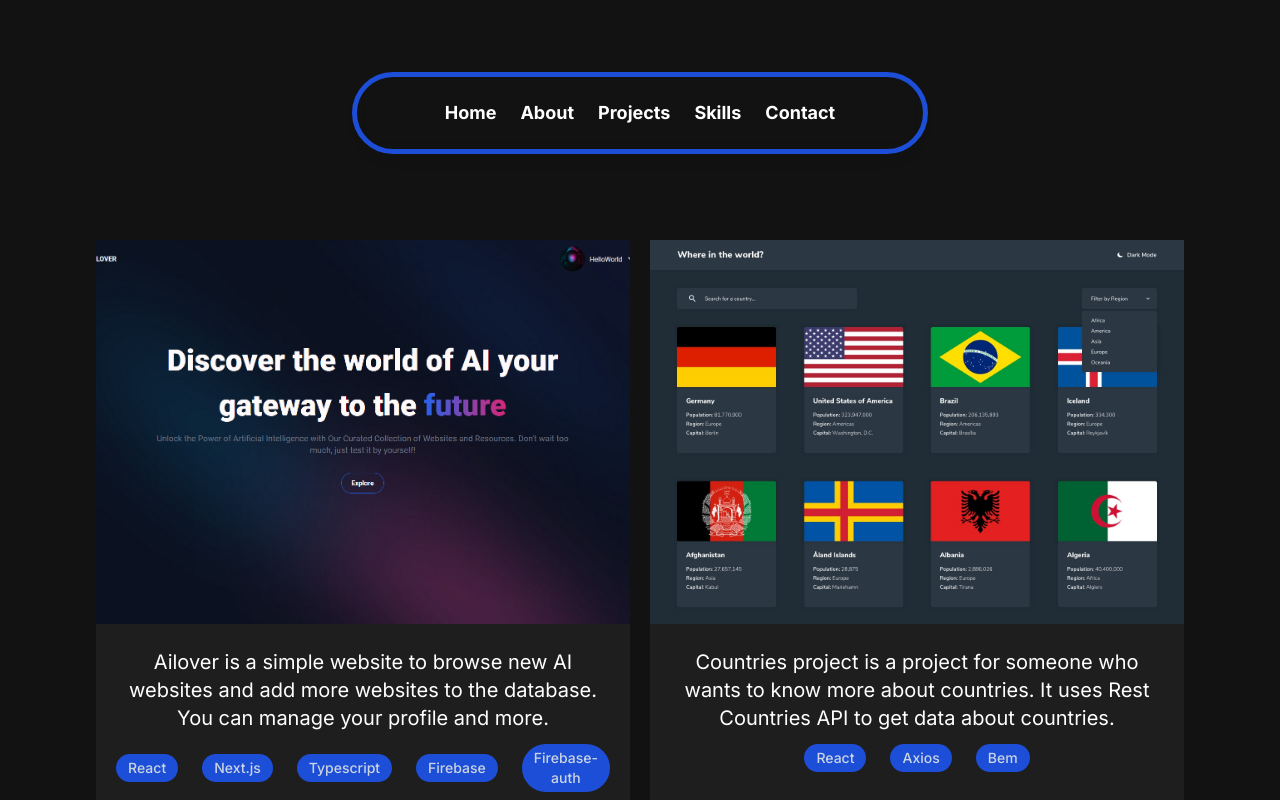
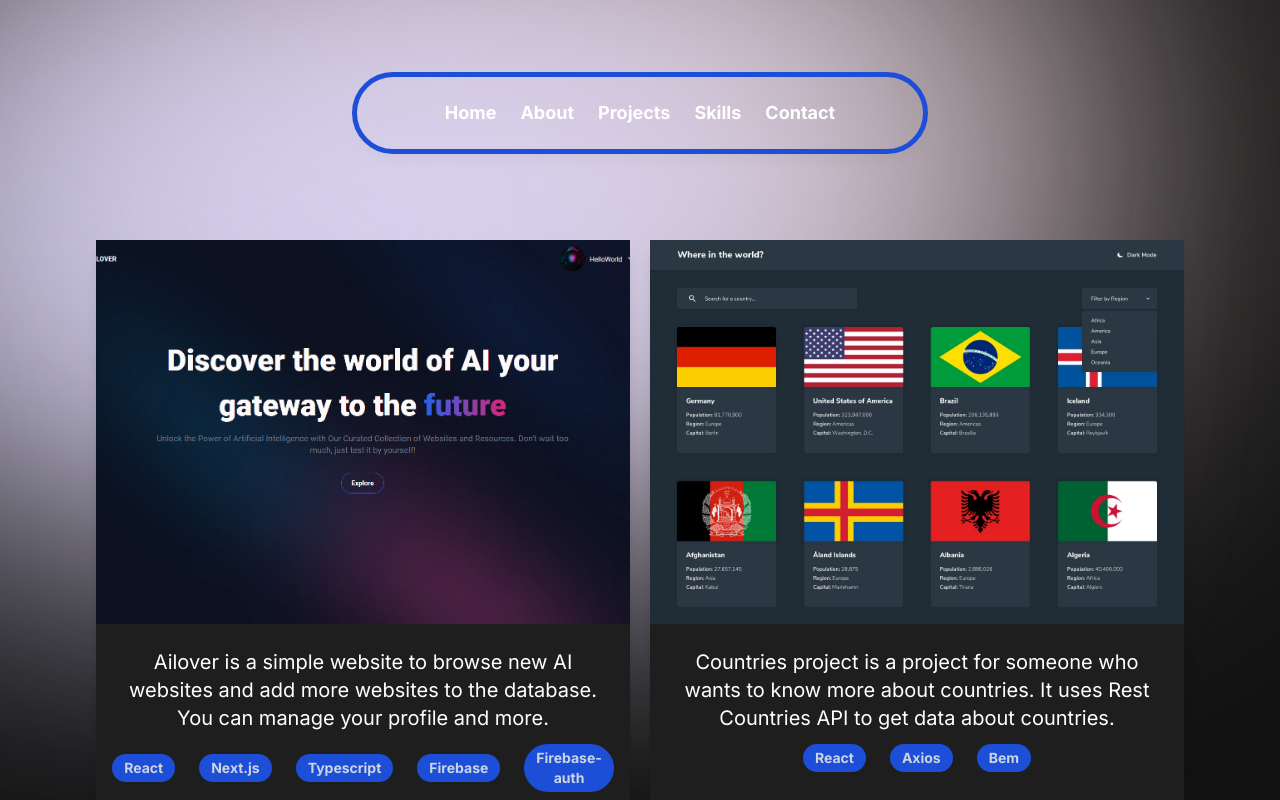
Before and after one commit to Peterr181/peterr181.github.io, a Next.js app: page /projects in a window 1280 px wide. Shown: the top 800 px of the page. Built offline with nearby package versions, Linux system fonts and the light colour scheme.

Commit message:
added shadows and bg color

```diff
--- a/app/about/page.tsx
+++ b/app/about/page.tsx
@@ -52,7 +52,7 @@ const Page = () => {
                 </button>
               </div>
             </div>
-            <div className="flex justify-center">
+            <div className="flex justify-center shadow-lg">
               <Image
                 src={myImage}
                 alt="Peter face image"
@@ -62,7 +62,7 @@ const Page = () => {
             </div>
             <div className="lg:hidden flex justify-center">
               <button
-                className="get-to-know-button p-3 bg-[#1d4ed8] text-white font-bold rounded flex justify-center align-center gap-3 animated-button lg:text-base text-sm sm:mt-10 "
+                className="get-to-know-button p-3 bg-[#1d4ed8] text-white font-bold rounded flex justify-center align-center gap-3 animated-button lg:text-base text-sm sm:mt-10  shadow-lg"
                 onClick={() => setShowModal(true)}
               >
                 See employment history
@@ -84,27 +84,27 @@ const Page = () => {
           </p>
           <div className="flex flex-col  lg:flex-row gap-3 mt-3 mb-3 justify-center items-center">
             <div className="flex items-center rounded-full bg-[#1d4ed8] px-3 py-1 text-xs font-medium leading-5 text-white">
-              <p className="relative  inline-flex items-center text-sm font-medium text-slate-300 hover:text-violet cursor-pointer focus-visible:text-[#1d4ed8]">
+              <p className="relative  inline-flex items-center text-sm text-slate-300 hover:text-violet cursor-pointer focus-visible:text-[#1d4ed8] font-bold">
                 React
               </p>
             </div>
             <div className="flex items-center rounded-full bg-[#1d4ed8] px-3 py-1 text-xs font-medium leading-5 text-white">
-              <p className="relative  inline-flex items-center text-sm font-medium text-slate-300 hover:text-violet cursor-pointer focus-visible:text-[#1d4ed8]">
+              <p className="relative  inline-flex items-center text-sm text-slate-300 hover:text-violet cursor-pointer focus-visible:text-[#1d4ed8] font-bold">
                 Next.js
               </p>
             </div>
             <div className="flex items-center rounded-full bg-[#1d4ed8] px-3 py-1 text-xs font-medium leading-5 text-white">
-              <p className="relative  inline-flex items-center text-sm font-medium text-slate-300 hover:text-violet cursor-pointer focus-visible:text-[#1d4ed8]">
+              <p className="relative  inline-flex items-center text-sm  text-slate-300 hover:text-violet cursor-pointer focus-visible:text-[#1d4ed8] font-bold">
                 SCSS
               </p>
             </div>
             <div className="flex items-center rounded-full bg-[#1d4ed8] px-3 py-1 text-xs font-medium leading-5 text-white">
-              <p className="relative  inline-flex items-center text-sm font-medium text-slate-300 hover:text-violet cursor-pointer focus-visible:text-[#1d4ed8]">
+              <p className="relative  inline-flex items-center text-sm  text-slate-300 hover:text-violet cursor-pointer focus-visible:text-[#1d4ed8] font-bold">
                 Figma
               </p>
             </div>
             <div className="flex items-center rounded-full bg-[#1d4ed8] px-3 py-1 text-xs font-medium leading-5 text-white">
-              <p className="relative  inline-flex items-center text-sm font-medium text-slate-300 hover:text-violet cursor-pointer focus-visible:text-[#1d4ed8]">
+              <p className="relative  inline-flex items-center text-sm  text-slate-300 hover:text-violet cursor-pointer focus-visible:text-[#1d4ed8] font-bold">
                 SCRUM
               </p>
             </div>
--- a/app/globals.css
+++ b/app/globals.css
@@ -202,6 +202,8 @@ body {
   border-top-width: 0.35rem;
   border-bottom-width: 0.35rem;
   border-color: #1d4ed8;
+  border-top-right-radius: 10px;
+  border-bottom-right-radius: 10px;
   padding: 1.25rem;
 }
 .socialIcons {
--- a/app/layout.tsx
+++ b/app/layout.tsx
@@ -26,6 +26,8 @@ export default function RootLayout({
       <body
         className={`${inter.className}  text-gray-950 h-screen text-white relative `}
       >
+        <div className="bg-[#fbe2e3] absolute top-[-6rem] -z-10 right-[11rem] h-[31.25rem] w-[31.25rem] rounded-full blur-[10rem] sm:w-[68.75rem] dark:bg-[#002244]"></div>
+        <div className="bg-[#dbd7fb] absolute top-[-1rem] -z-10 left-[-35rem] h-[31.25rem] w-[50rem] rounded-full blur-[10rem] sm:w-[68.75rem] md:left-[-33rem] lg:left-[-28rem] xl:left-[-15rem] 2xl:left-[-5rem] dark:bg-[#0C2340]"></div>
         <div className="positionNavigation slideInFromLeftAnimate ">
           <div className="socialIcons">
             <SocialIcon url="https://github.com/Peterr181" />
--- a/app/projects/page.tsx
+++ b/app/projects/page.tsx
@@ -11,7 +11,7 @@ const Page = () => {
           {projectsData.map((project, index) => (
             <div
               key={index}
-              className="flex flex-col items-center bg-[#1E1E1F] w-full h-full animated-text "
+              className="flex flex-col items-center bg-[#1E1E1F] w-full h-full animated-text shadow-lg rounded-xl "
             >
               <img
                 src={project.image}
@@ -26,7 +26,7 @@ const Page = () => {
                       className="flex items-center rounded-full bg-[#1d4ed8] px-3 py-1 text-xs font-medium leading-5 text-white "
                       key={techIndex}
                     >
-                      <p className="relative  inline-flex items-center text-sm font-medium text-slate-300 hover:text-violet cursor-pointer focus-visible:text-[#1d4ed8]">
+                      <p className="relative  inline-flex items-center text-sm font-bold text-slate-300 hover:text-violet cursor-pointer focus-visible:text-[#1d4ed8] ">
                         {tech}
                       </p>
                     </div>
--- a/components/Navigation.tsx
+++ b/components/Navigation.tsx
@@ -35,7 +35,7 @@ const Header = () => {
         </ul>
       </motion.div>
       <motion.div
-        className="fixed top-0 left-1/2 h-[4.5rem] w-full rounded-none bg-opacity-80 shadow-lg shadow-black/[0.03] backdrop-blur-[0.5rem] sm:top-6 sm:h-[3.25rem] sm:w-[36rem] sm:rounded-full dark:bg-opacity-75 mt-12 gap-3 items-center justify-center text-lg p-9 border-[0.35rem] border-[#1d4ed8] hidden xmd:hidden "
+        className="fixed top-0 left-1/2 h-[4.5rem] w-full rounded-none bg-opacity-80 shadow-lg shadow-black/[0.03] backdrop-blur-[0.5rem] sm:top-6 sm:h-[3.25rem] sm:w-[36rem] sm:rounded-full dark:bg-opacity-75 mt-12 gap-3 items-center justify-center text-lg p-9 border-[0.35rem] border-[rgb(29,78,216)] hidden xmd:hidden "
         initial={{ y: -300, x: "-50%", opacity: 0 }}
         animate={{ y: 0, x: "-50%", opacity: 1 }}
       >
```
